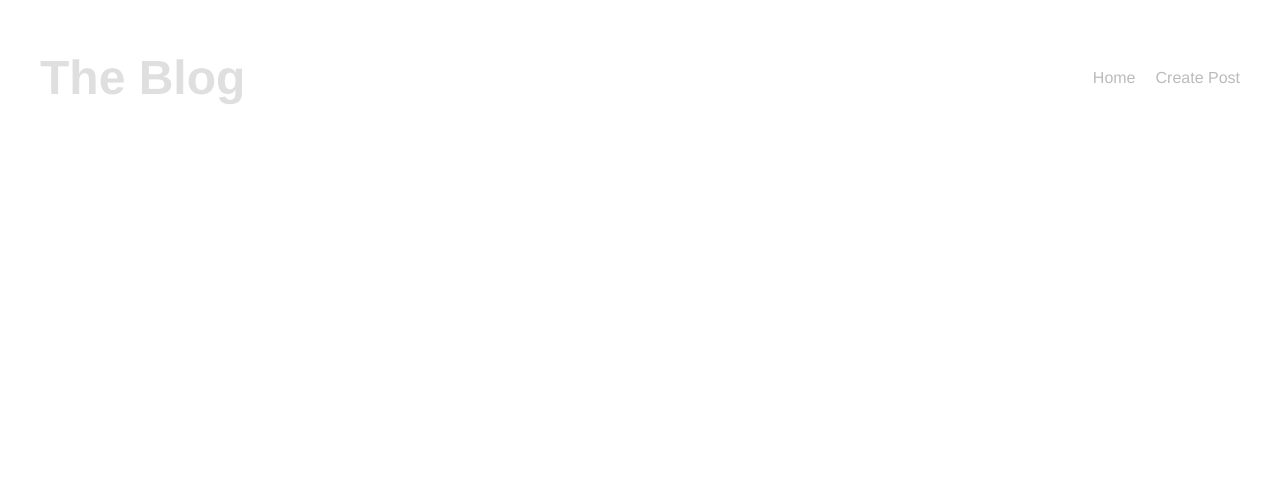
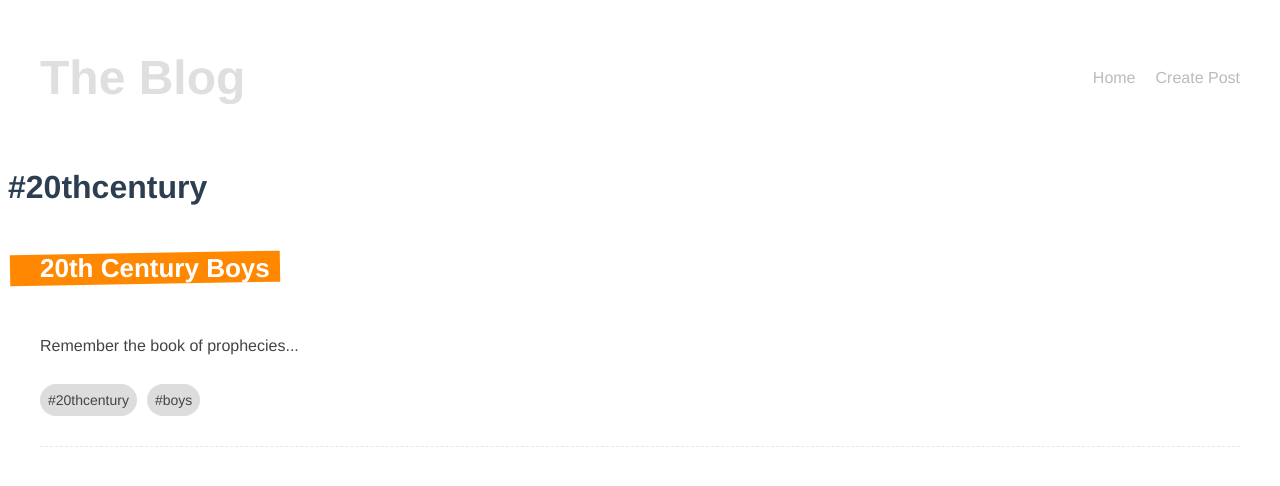
Before and after one commit to gnoul4869/my-blog, a Vue app: page /tags/20thcentury in a window 1280 px wide. Shown: the top 486 px of the page. Built offline with nearby package versions, Linux system fonts and the light colour scheme; data requests are answered from the project's data file.

Commit message:
Add tag view that shows posts having that tag

```diff
--- a/src/App.vue
+++ b/src/App.vue
@@ -1,6 +1,6 @@
 <template>
     <Navbar />
-    <router-view />
+    <router-view :key="$route.fullPath" />
 </template>
 
 <script>
--- a/src/components/SinglePost.vue
+++ b/src/components/SinglePost.vue
@@ -4,7 +4,11 @@
             <h3>{{ post.title }}</h3>
         </router-link>
         <p>{{ snippet }}</p>
-        <span v-for="tag in post.tags" :key="tag"> #{{ tag }} </span>
+        <span v-for="tag in post.tags" :key="tag">
+            <router-link :to="{ name: 'Tag', params: { tag } }" class="pill">
+                #{{ tag }}
+            </router-link>
+        </span>
     </div>
 </template>
 
--- a/src/router/index.js
+++ b/src/router/index.js
@@ -2,6 +2,7 @@
 import HomeView from '../views/HomeView.vue';
 import DetailsView from '../views/DetailsView.vue';
 import CreateView from '@/views/CreateView.vue';
+import TagView from '@/views/TagView.vue';
 
 const routes = [
     {
@@ -13,6 +14,12 @@
         path: '/posts/:id',
         name: 'Details',
         component: DetailsView,
+        props: true,
+    },
+    {
+        path: '/tags/:tag',
+        name: 'Tag',
+        component: TagView,
         props: true,
     },
     {
--- a/src/views/CreateView.vue
+++ b/src/views/CreateView.vue
@@ -19,12 +19,12 @@
 
 export default {
     setup() {
+        const router = useRouter();
+
         const title = ref('');
         const body = ref('');
         const tag = ref('');
         const tags = ref([]);
-
-        const router = useRouter();
 
         const handleKeydown = () => {
             tag.value = tag.value.replace(/\s/g, ''); // Remove all whitespace
@@ -120,5 +120,6 @@
     padding: 8px;
     border-radius: 20px;
     font-size: 14px;
+    text-decoration: none;
 }
 </style>
--- a/src/views/DetailsView.vue
+++ b/src/views/DetailsView.vue
@@ -13,12 +13,15 @@
 <script>
 import getPost from '../composables/getPost';
 import Spinner from '../components/Spinner.vue';
+import { useRoute } from 'vue-router';
 
 export default {
     components: { Spinner },
     props: ['id'],
     setup(props) {
-        const { post, error, load } = getPost(props.id);
+        const route = useRoute();
+        const { id } = route.params;
+        const { post, error, load } = getPost(id);
 
         load();
 
--- /dev/null
+++ b/src/views/TagView.vue
@@ -0,0 +1,38 @@
+<template>
+    <div class="tag">
+        <h1>#{{ tag }}</h1>
+        <div v-if="taggedPosts.length">
+            <PostList :posts="taggedPosts" />
+        </div>
+        <div v-else>
+            <Spinner />
+        </div>
+        <div v-if="error">{{ error }}</div>
+    </div>
+</template>
+
+<script>
+import { useRoute } from 'vue-router';
+import { computed } from '@vue/runtime-core';
+import getPosts from '@/composables/getPosts';
+import PostList from '@/components/PostList.vue';
+import Spinner from '@/components/Spinner.vue';
+
+export default {
+    components: { PostList, Spinner },
+    setup() {
+        const route = useRoute();
+        let { tag } = route.params;
+
+        const { posts, error, load } = getPosts();
+
+        load();
+
+        const taggedPosts = computed(() => posts.value.filter((post) => post.tags.includes(tag)));
+
+        return { tag, posts, error, load, taggedPosts };
+    },
+};
+</script>
+
+<style></style>
```
